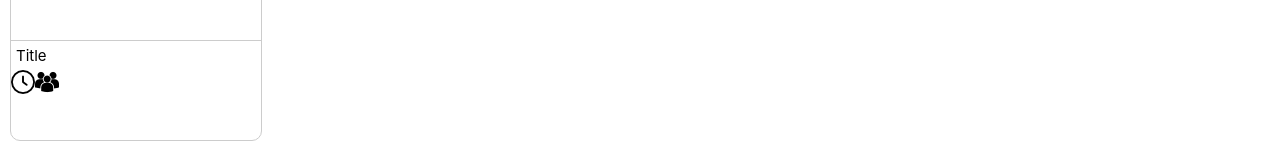
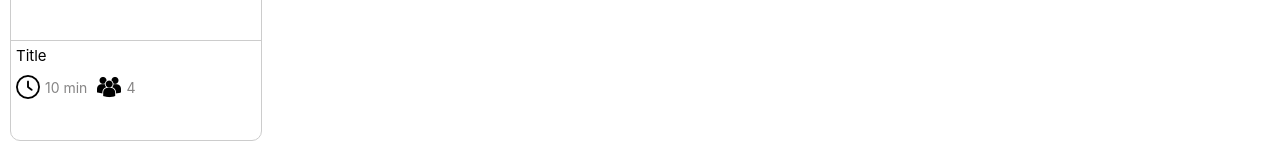
Before and after one commit to mosalman97/FoodRecipe, a React (Create React App) app: page / in a window 1280 px wide. Shown: the part 221-381 px from the top of the page. Built offline with nearby package versions, Linux system fonts and the light colour scheme.

Commit message:
onButtonClick arrow function created inside header component

```diff
--- a/src/App.js
+++ b/src/App.js
@@ -3,6 +3,7 @@ import Header from "./Components/Header/Header";
 import Recipecardwrapper from "./Components/Header/Recipecards/Recipecardwrapper";
 
 function App() {
+
   return (
     <div>
       <Header/>
--- a/src/Components/Header/Header.js
+++ b/src/Components/Header/Header.js
@@ -2,11 +2,14 @@ import React from 'react';
 import  "./Header.css";
 
 const Header = ()=>{
+   let onButtonClick =()=>{
+       console.log("button clicked")
+   }
     return(
         <div className='header'>
             <span>Food Receipes</span>
             <nav>
-                <button>Indian</button>
+                <button onClick={onButtonClick}>Indian</button>
                 <button>Italian</button>
             </nav>
         </div>
--- a/src/Components/Header/Recipecards/Recipecard.css
+++ b/src/Components/Header/Recipecards/Recipecard.css
@@ -19,3 +19,13 @@
     color:black;
     margin:5px;
 }
+.recipecard .recipeinfo{
+    color:#868585;
+    display:flex;
+    align-items:center;
+    margin:5px;
+    font-size:14px;
+}
+.recipecard .recipeinfo span{
+    margin:0px 10px 0px 5px;
+}
--- a/src/Components/Header/Recipecards/Recipecard.js
+++ b/src/Components/Header/Recipecards/Recipecard.js
@@ -1,6 +1,6 @@
 import React from 'react'
 import "./Recipecard.css"
-import  Clock from "../../../Assets/Logos/clock.png";
+import Clock from "../../../Assets/Logos/clock.png";
 import User from "../../../Assets/Logos/users.png";
 
 export default function Recipecard() {
@@ -8,9 +8,11 @@ export default function Recipecard() {
         <div className='recipecard'>
             <div className='imagebox'></div>
             <span className='title'>Title</span>
-            <div>
+            <div className='recipeinfo'>
                 <img src={Clock} alt="Clocklogo"/>
+                <span>10 min</span>
                 <img src={User} alt="Userlogo" />
+                <span>4</span>
             </div>
         </div>
     )
```
